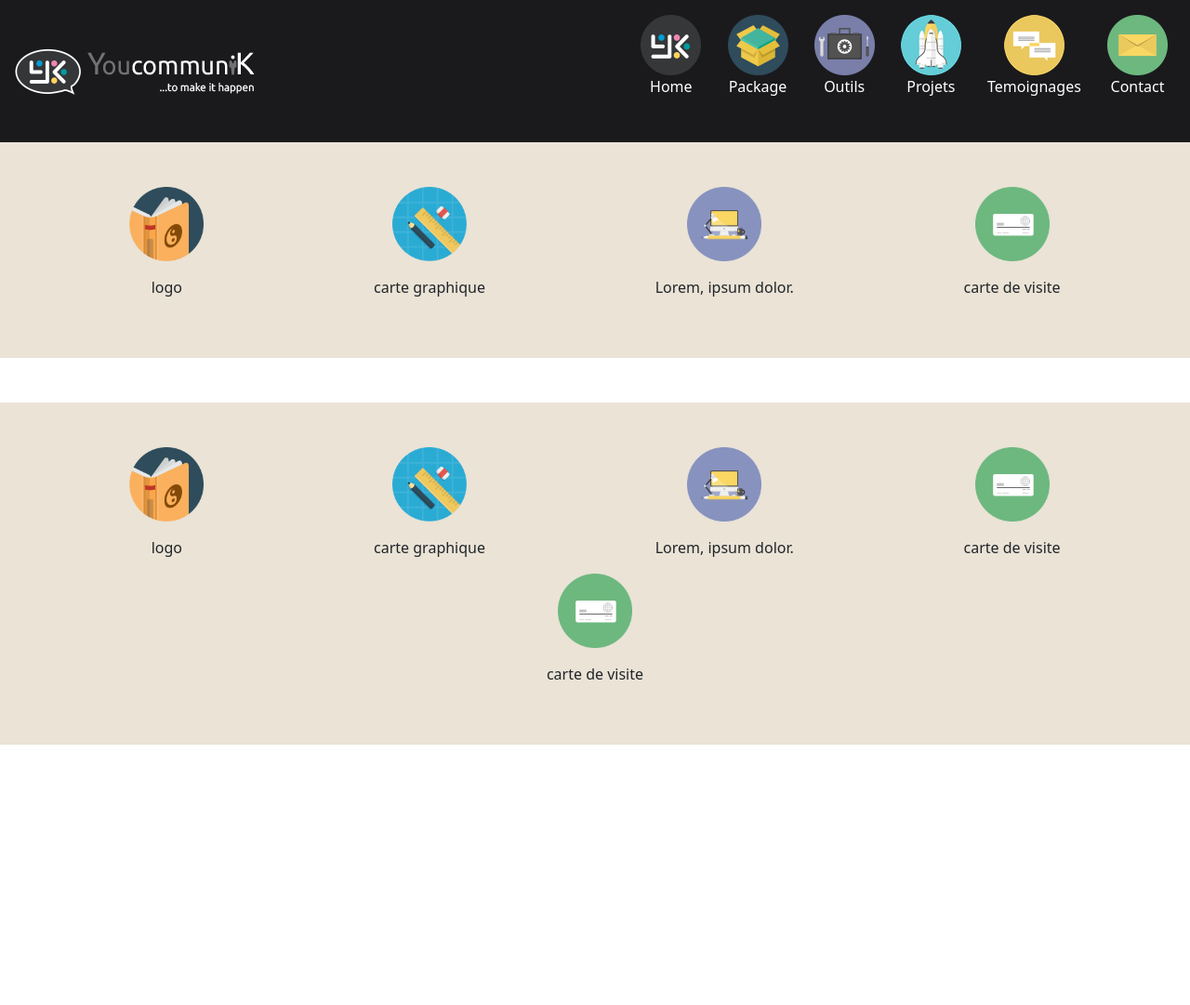
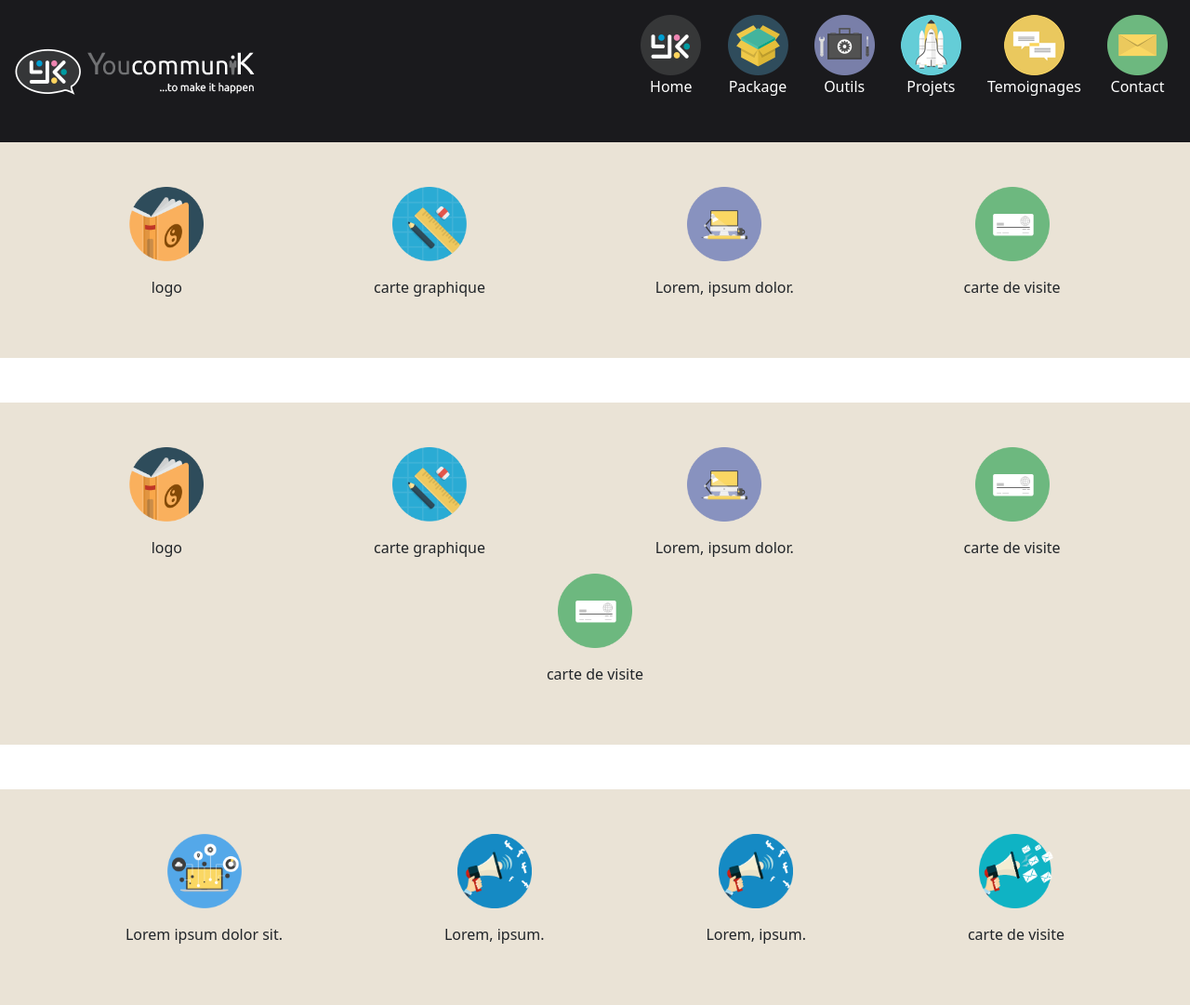
Before and after one commit to Osama-Jeb/Project-YoucommuniK-bootstrap, a website: page index.html in a window 1280 px wide. Shown: the whole page at 93% size. Before the commit the page ends 801 px from the top, so only its background shows below. Drawn offline with nearby package versions, Linux system fonts and the light colour scheme.

Commit message:
icon and envol

```diff
--- a/index.html
+++ b/index.html
@@ -100,10 +100,28 @@
 
         </div>
 
+    </div>
 
+    <div class="bg-beige d-lg-flex justify-content-around p-5 mt-5">
+        <div class="text-center">
+            <img src="./public/img/icon-analyse-flux-web.png" width="80px" height="80px" alt="">
+            <p class="mt-3">Lorem ipsum dolor sit.</p>
+        </div>
 
+        <div class="text-center">
+            <img src="./public/img/icon-campagne-facebook.png" width="80px" height="80px" alt="">
+            <p class="mt-3">Lorem, ipsum.</p>
+        </div>
 
+        <div class="text-center">
+            <img src="./public/img/icon-campagne-facebook.png" width="80px" height="80px" alt="">
+            <p class="mt-3">Lorem, ipsum.</p>
+        </div>
 
+        <div class="text-center">
+            <img src="./public/img/icon-campagne-e-mailing.png" width="80px" height="80px" alt="">
+            <p class="mt-3">carte de visite</p>
+        </div>
 
     </div>
 
```
